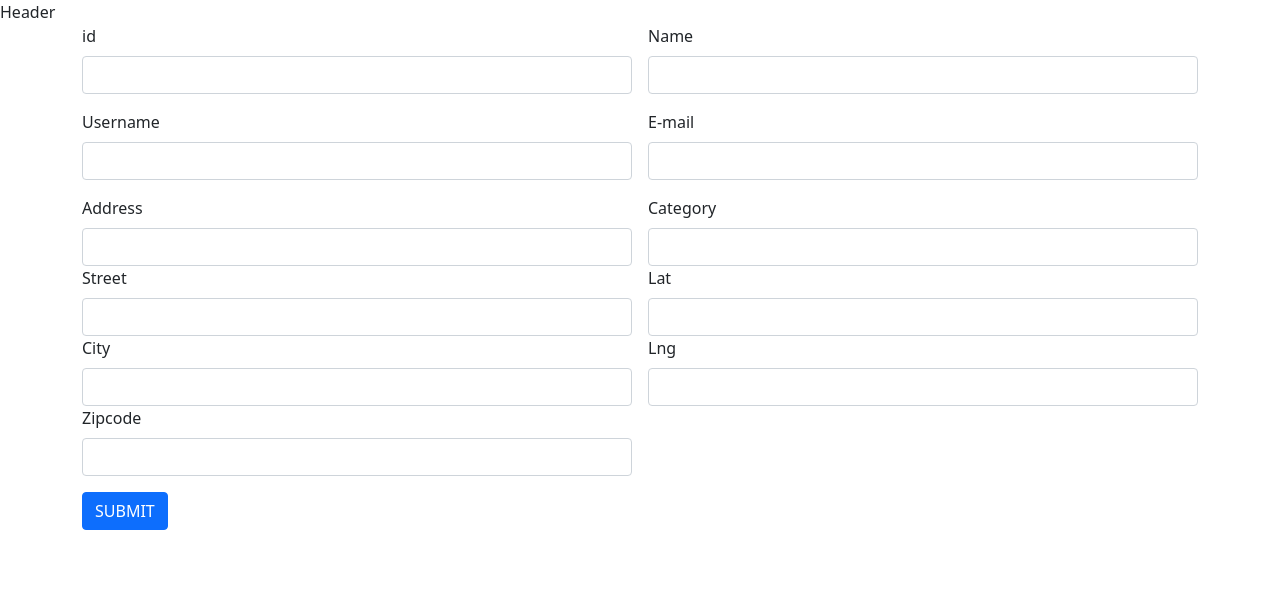
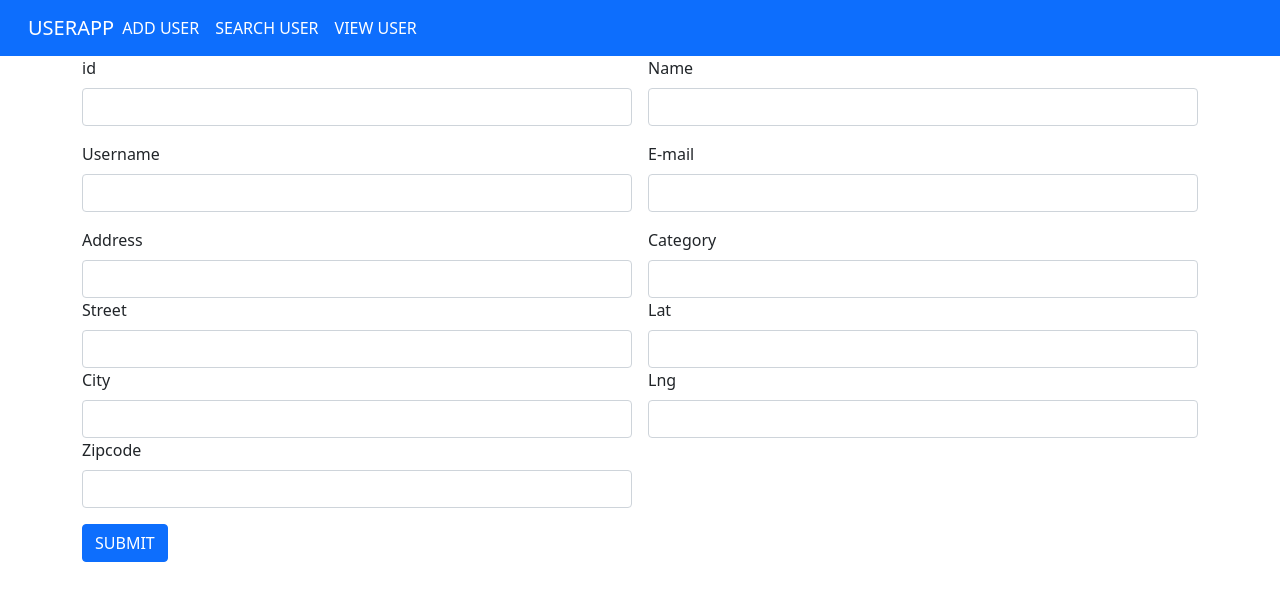
Before and after one commit to divya1viswanath/UserReactapp, a React (Create React App) app: page / in a window 1280 px wide. Shown: the top 600 px of the page. Built offline with nearby package versions, Linux system fonts and the light colour scheme.

Commit message:
Navabar completed

```diff
--- a/src/App.js
+++ b/src/App.js
@@ -3,11 +3,16 @@
 import 'bootstrap/dist/css/bootstrap.rtl.min.css';
 import 'bootstrap/dist/js/bootstrap.bundle.min.js';
 import Adduser from './component/Adduser';
+import {BrowserRouter,Route,Routes} from 'react-router-dom'
 
 function App() {
   return (
     <>
-      <Adduser/>
+      <BrowserRouter>
+        <Routes>
+          <Route path='/'exact element={<Adduser/>}/>
+        </Routes>
+      </BrowserRouter>
     </>
   );
 }
--- a/src/component/Header.js
+++ b/src/component/Header.js
@@ -1,10 +1,25 @@
 import React from 'react'
+import { Link } from 'react-router-dom'
 
 const Header = () => {
   return (
     <div>
 
-        Header
+        <nav class="navbar navbar-expand-lg navbar-dark bg-primary">
+            <div class="container-fluid">
+                <Link class="navbar-brand" to={'/'}>USERAPP </Link>
+                <button class="navbar-toggler" type="button" data-bs-toggle="collapse" data-bs-target="#navbarNavAltMarkup" aria-controls="navbarNavAltMarkup" aria-expanded="false" aria-label="Toggle navigation">
+                <span class="navbar-toggler-icon"></span>
+                </button>
+                <div class="collapse navbar-collapse" id="navbarNavAltMarkup">
+                <div class="navbar-nav">
+                    <Link class="nav-link active" to='/'>ADD USER</Link>
+                    <Link class="nav-link active" to='/search' >SEARCH USER</Link>
+                    <Link class="nav-link active" to='/view' >VIEW USER</Link>
+                </div>
+                </div>
+            </div>
+        </nav>
 
     </div>
   )
```
